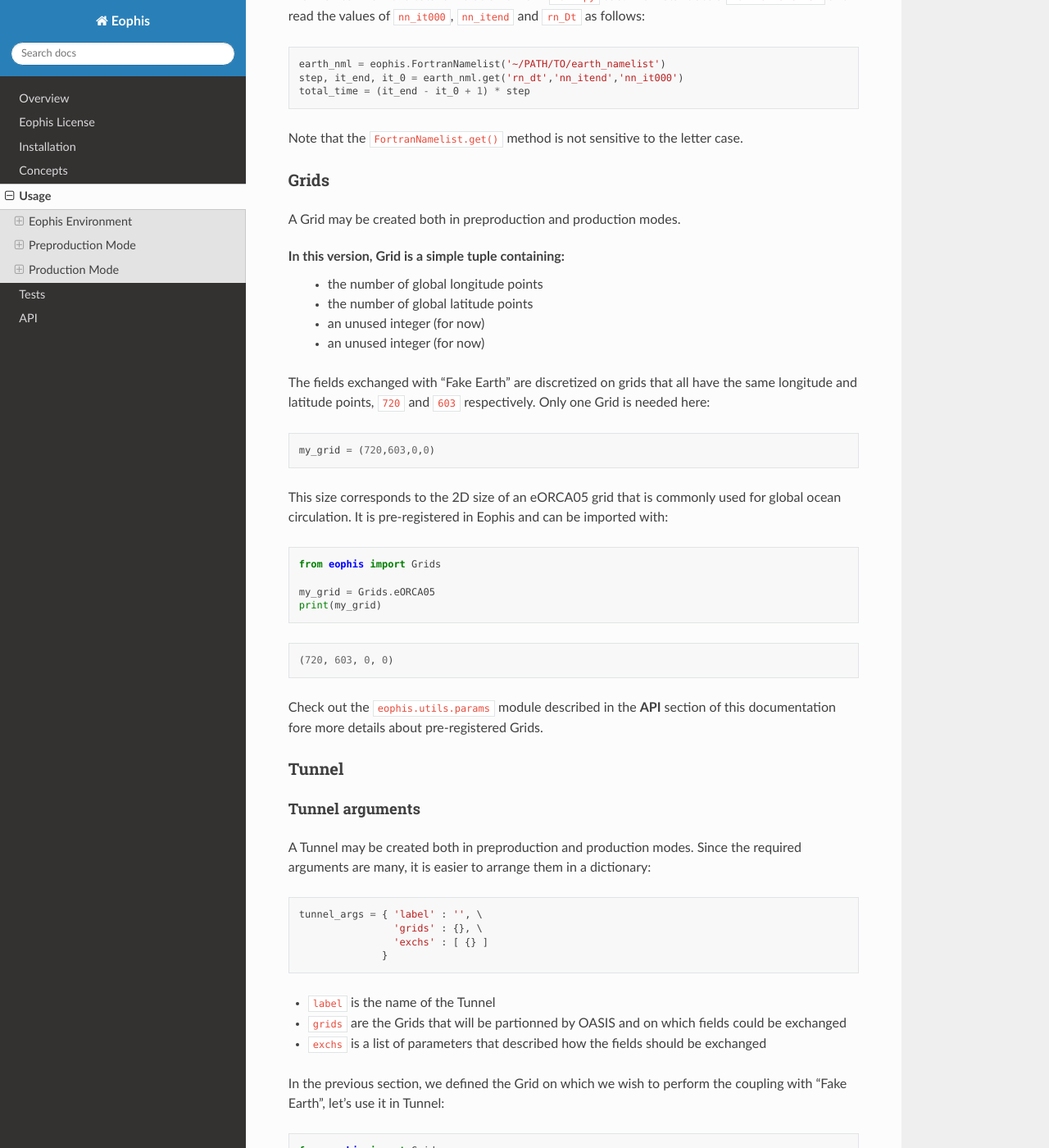
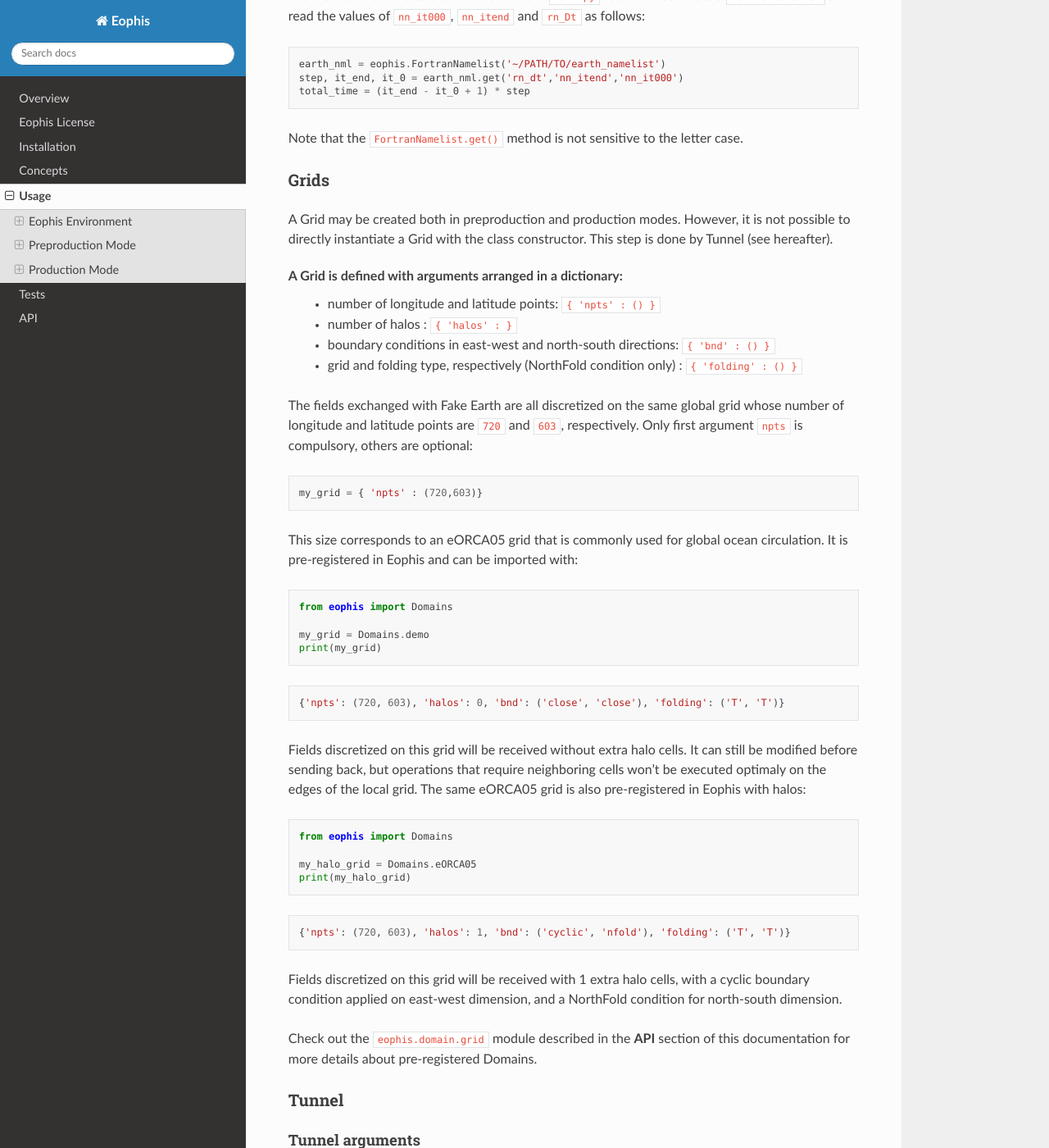
Before and after one commit to meom-group/eophis, a Sphinx documentation site: the page built from docs/source/usage.rst, in a window 1280 px wide and 1400 px high, scrolled down 5156 px. Shown: the whole window at 82% size. Built offline with Sphinx 7.4.7 and the Read the Docs theme 2.0.0, drawn with Linux system fonts in a browser that asks for light colours; some of the changed text lies outside the part shown.

Commit message:
doc about usage of grid with halos

```diff
--- a/docs/source/eophis.rst
+++ b/docs/source/eophis.rst
@@ -8,6 +8,7 @@ Subpackages
    :maxdepth: 4
 
    eophis.coupling
+   eophis.domain
    eophis.utils
 
 Submodules
--- a/docs/source/overview.rst
+++ b/docs/source/overview.rst
@@ -4,7 +4,7 @@ Eophis
 .. toctree::
     :maxdepth: 0
 
-**Eophis** is a collection of tools that eases the deployment of Python scripts (as pre-trained Machine Learning components) within Fortran/C geoscientific models through OASIS.
+**Eophis** is a collection of tools that eases the deployment of Python scripts (such as pre-trained Machine Learning components) within Fortran/C geoscientific models through OASIS.
 
     *Also it is the currently oldest known snake ancestra (2023)*
 
--- a/docs/source/tests.rst
+++ b/docs/source/tests.rst
@@ -67,10 +67,10 @@ Following commands run the test (number of executing processes may be changed in
 A surrogate geoscientific code with an hard-coded OASIS interface is emulated by ``fake_earth.py``.
 The script advances in time in accordance with parameters provided in the Fortran namelist ``earth_namelist``. ``models.py`` contains a dummy model ``deltaxy()`` that computes first order discrete differences along first and second axis.
 
-Differences imply to know neighboring cells. Those will be missing at boundaries, especially if ``models.py`` is scattered among processes. Fields need to be received on the model side with at least 1 extra halo cell to compute correct differences. It is also required to specify what values should contain the halos located at the boundaries of the global grid.
+Differences imply to know neighboring cells. Those will be missing at boundaries, especially if ``models.py`` is scattered among processes. Fields need to be received on the model side with at least 1 extra halo cell to compute correct differences. It is also required to determine the values of the halos located over the edges of the global grid.
 
 Thus, Fake Earth intends to send every time step:
-    - ``psi``, on Arakawa C-grid V-points, with size ``(10,10,3)``, cyclic/NFold conditions and 1 halo
+    - ``psi``, on Arakawa C-grid V points, with size ``(10,10,3)``, cyclic/NFold conditions and 1 halo
     - ``phi``, on a standard grid, with size ``(10,10,2)``, closed/cyclic conditions and 2 halos
 and to receive from the Python model:
     - ``dxpsi`` and ``dypsi``, results from ``deltaxy(psi)``, defined on same ``psi`` grid
--- a/docs/source/usage.rst
+++ b/docs/source/usage.rst
@@ -250,35 +250,51 @@ Note that the ``FortranNamelist.get()`` method is not sensitive to the letter ca
 
 Grids
 ~~~~~
-A Grid may be created both in preproduction and production modes.
+A Grid may be created both in preproduction and production modes. However, it is not possible to directly instantiate a Grid with the class constructor. This step is done by Tunnel (see hereafter).
 
-In this version, Grid is a simple tuple containing:
-    - the number of global longitude points
-    - the number of global latitude points
-    - an unused integer (for now)
-    - an unused integer (for now)
+A Grid is defined with arguments arranged in a dictionary:
+    - number of longitude and latitude points: ``{ 'npts' : () }``
+    - number of halos : ``{ 'halos' : }``
+    - boundary conditions in east-west and north-south directions: ``{ 'bnd' : () }``
+    - grid and folding type, respectively (NorthFold condition only) : ``{ 'folding' : () }``
 
-The fields exchanged with "Fake Earth" are discretized on grids that all have the same longitude and latitude points, ``720`` and ``603`` respectively. Only one Grid is needed here:
+
+The fields exchanged with Fake Earth are all discretized on the same global grid whose number of longitude and latitude points are ``720`` and ``603``, respectively. Only first argument ``npts`` is compulsory, others are optional:
 
 ::
 
-    my_grid = (720,603,0,0)
+    my_grid = { 'npts' : (720,603)}
 
 
-This size corresponds to the 2D size of an eORCA05 grid that is commonly used for global ocean circulation. It is pre-registered in Eophis and can be imported with:
+This size corresponds to an eORCA05 grid that is commonly used for global ocean circulation. It is pre-registered in Eophis and can be imported with:
 
 ::
 
-    from eophis import Grids
+    from eophis import Domains
 
-    my_grid = Grids.eORCA05
+    my_grid = Domains.demo
     print(my_grid)
 
 ::
 
-    (720, 603, 0, 0)
+    {'npts': (720, 603), 'halos': 0, 'bnd': ('close', 'close'), 'folding': ('T', 'T')}
 
-Check out the ``eophis.utils.params`` module described in the **API** section of this documentation fore more details about pre-registered Grids.
+Fields discretized on this grid will be received without extra halo cells. It can still be modified before sending back, but operations that require neighboring cells won't be executed optimaly on the edges of the local grid. The same eORCA05 grid is also pre-registered in Eophis with halos:
+
+::
+
+    from eophis import Domains
+
+    my_halo_grid = Domains.eORCA05
+    print(my_halo_grid)
+
+::
+
+    {'npts': (720, 603), 'halos': 1, 'bnd': ('cyclic', 'nfold'), 'folding': ('T', 'T')}
+
+Fields discretized on this grid will be received with 1 extra halo cells, with a cyclic boundary condition applied on east-west dimension, and a NorthFold condition for north-south dimension.
+
+Check out the ``eophis.domain.grid`` module described in the **API** section of this documentation for more details about pre-registered Domains.
 
 
 
@@ -300,18 +316,18 @@ A Tunnel may be created both in preproduction and production modes. Since the re
 * ``grids`` are the Grids that will be partionned by OASIS and on which fields could be exchanged
 * ``exchs`` is a list of parameters that described how the fields should be exchanged
 
-In the previous section, we defined the Grid on which we wish to perform the coupling with "Fake Earth", let's use it in Tunnel:
+In the previous section, we defined the Grid on which we wish to perform the coupling with Fake Earth, let's use it in Tunnel:
 
 ::
 
-    from eophis import Grids
+    from eophis import Domains
 
     tunnel_args = { 'label' : 'TO_EARTH', \
-                    'grids' : { 'eORCA05' : Grids.eORCA05 }, \
+                    'grids' : { 'demo' : Domains.demo }, \
                     'exchs' : [ {} ]
                   }
 
-Now, the Tunnel will be able to configure communications of fields discretized on the ``eORCA05`` Grid.
+Now, the Tunnel will be able to configure communications of fields discretized on the ``demo`` Grid.
 
 .. note:: More than one Grid may be associated to the Tunnel.
 
@@ -339,13 +355,13 @@ A Tunnel can handle exchanges with different options, that's why it takes a list
 
 ::
 
-    from eophis import Grids, Freqs
+    from eophis import Domains, Freqs
 
     tunnel_args = { 'label' : 'TO_EARTH', \
-                  'grids' : { 'eORCA05' : Grids.eORCA05 }, \
-                  'exchs' : [ {'freq' :        3600,  'grd' : 'eORCA05', 'lvl' : 1, 'in' : ['sst'], 'out' : ['sst_var'] },  \
-                              {'freq' : Freqs.DAILY,  'grd' : 'eORCA05', 'lvl' : 3, 'in' : ['svt'], 'out' : ['svt_var'] },  \
-                              {'freq' : Freqs.STATIC, 'grd' : 'eORCA05', 'lvl' : 1, 'in' : ['msk'], 'out' : [] }]
+                  'grids' : { 'demo' : Domains.demo }, \
+                  'exchs' : [ {'freq' :        3600,  'grd' : 'demo', 'lvl' : 1, 'in' : ['sst'], 'out' : ['sst_var'] },  \
+                              {'freq' : Freqs.DAILY,  'grd' : 'demo', 'lvl' : 3, 'in' : ['svt'], 'out' : ['svt_var'] },  \
+                              {'freq' : Freqs.STATIC, 'grd' : 'demo', 'lvl' : 1, 'in' : ['msk'], 'out' : [] }]
                 }
 
 
@@ -364,27 +380,40 @@ Registration takes the same arguments as the Tunnel constructor except that they
 
 ::
 
-    from eophis import Freqs, Grids
+    from eophis import Freqs, Domains
 
     # empty Tunnel config list
     tunnel_config = list()
 
     # Tunnel for the regular exchanges
     tunnel_config.append( { 'label' : 'TO_EARTH', \
-                            'grids' : { 'eORCA05' : Grids.eORCA05 }, \
-                            'exchs' : [ {'freq' :        3600,  'grd' : 'eORCA05', 'lvl' : 1, 'in' : ['sst'], 'out' : ['sst_var'] }, \
-                                        {'freq' : Freqs.DAILY,  'grd' : 'eORCA05', 'lvl' : 3, 'in' : ['svt'], 'out' : ['svt_var'] }] }
+                            'grids' : { 'demo' : Domains.demo }, \
+                            'exchs' : [ {'freq' :        3600,  'grd' : 'demo', 'lvl' : 1, 'in' : ['sst'], 'out' : ['sst_var'] }, \
+                                        {'freq' : Freqs.DAILY,  'grd' : 'demo', 'lvl' : 3, 'in' : ['svt'], 'out' : ['svt_var'] }] }
                         )
 
     # Tunnel for the static exchange
     tunnel_config.append( { 'label' : 'TO_EARTH_METRIC', \
-                            'grids' : { 'eORCA05' : Grids.eORCA05}, \
-                            'exchs' : [ {'freq' : Freqs.STATIC, 'grd' : 'eORCA05', 'lvl' : 1, 'in' : ['msk'], 'out' : []} ] }
+                            'grids' : { 'demo' : Domains.demo}, \
+                            'exchs' : [ {'freq' : Freqs.STATIC, 'grd' : 'demo', 'lvl' : 1, 'in' : ['msk'], 'out' : []} ] }
                         )
 
     # Register Tunnels
     earth, earth_metrics = eophis.register_tunnels( tunnel_config )
 
+
+Grids associated to the Tunnel will be instantiated during registration. This may be seen in logs:
+
+.. code-block :: bash
+
+    cat eophis.out
+    # [...]
+    -------- Tunnel TO_EARTH registered --------
+    # [...]
+      Grid demo registered
+          Global size: (720, 603)
+          Boundary conditions: ('close', 'close')
+    ------------------------------------
 
 
 Assemble a Loop and a Router
@@ -396,7 +425,7 @@ For instance, only one Loop is available in Eophis. It is named ``all_in_all_out
 ::
 
     niter = it_end - it_0 + 1
-    @eophis.all_in_all_out(earth_system=earth, step=step, niter=niter)
+    @eophis.all_in_all_out(geo_model=earth, step=step, niter=niter)
 
 
 Router is an empty function that is embedded within the Loop between the reception and the sending phases. Inside the Loop, it receives all the fields obtained during the reception phase and is expected to return all the fields required for the sending back phase. An empty Router assembled with a Loop has the following structure:
@@ -404,7 +433,7 @@ Router is an empty function that is embedded within the Loop between the recepti
 
 ::
 
-    @eophis.all_in_all_out(earth_system=earth, step=step, niter=niter)
+    @eophis.all_in_all_out(geo_model=earth, step=step, niter=niter)
     def loop_core(**inputs):
         outputs = {}
         # ...
@@ -417,7 +446,7 @@ In other words, Router delivers all the Tunnel received fields in ``inputs``. Us
 
 ::
 
-    @eophis.all_in_all_out(earth_system=earth, step=step, niter=niter)
+    @eophis.all_in_all_out(geo_model=earth, step=step, niter=niter)
     def loop_core(**inputs):
         outputs = {}
         outputs['sst_var'] = add_100(inputs['sst'])
@@ -488,40 +517,40 @@ Total simulation time is required by the OASIS namelist and is passed as argumen
     # ======= Tunnel TO_EARTH =======
     # Earth -- sst --> Models
     E_OUT_0 M_IN_0 1 3600 0 rst.nc EXPORTED
-    720 603 720 603 eORCA05 eORCA05 LAG=0
+    720 603 720 603 demo demo LAG=0
     P 2 P 2
     # Earth <-- sst_var -- Models
     M_OUT_0 E_IN_0 1 3600 0 rst.nc EXPORTED
-    720 603 720 603 eORCA05 eORCA05 LAG=0
+    720 603 720 603 demo demo LAG=0
     P 2 P 2
     # Earth -- svt --> Models
     E_OUT_1 M_IN_1 1 86400 0 rst.nc EXPORTED
-    720 603 720 603 eORCA05 eORCA05 LAG=0
+    720 603 720 603 demo demo LAG=0
     P 2 P 2
     # Earth <-- svt_var -- Models
     M_OUT_1 E_IN_1 1 86400 0 rst.nc EXPORTED
-    720 603 720 603 eORCA05 eORCA05 LAG=0
+    720 603 720 603 demo demo LAG=0
     P 2 P 2
     # ======= Tunnel TO_EARTH_METRIC =======
     # Earth -- msk --> Models
     E_OUT_2 M_IN_2 1 2424000 0 rst.nc EXPORTED
-    720 603 720 603 eORCA05 eORCA05 LAG=0
+    720 603 720 603 demo demo LAG=0
     P 2 P 2
     #
     $END
 
 Without going in the details, just note the header that indicates that Eophis worked here and the comments added to identify which sections correspond to which exchanges and Tunnels.
 
-At this point, everything is ready for OASIS. For curious or OASIS initiated users, a last editing functionality is available. In a ``namcouple`` section, like:
+At this point, everything is ready for OASIS. For curious people or OASIS initiated users, a last editing functionality is available. In a ``namcouple`` section, like:
 
 .. code-block :: bash
 
     # Earth -- sst --> Models
     E_OUT_0 M_IN_0 1 3600 0 rst.nc EXPORTED
-    720 603 720 603 eORCA05 eORCA05 LAG=0
+    720 603 720 603 demo demo LAG=0
     P 2 P 2
 
-the two first terms are aliases that OASIS uses to perform the communications. ``sst`` is manipulated by OASIS under the name ``E_OUT_0`` from the "Fake Earth" side and under ``M_IN_0`` from the Python side. Those aliases have been set by default during Tunnel registration.
+the two first terms are aliases that OASIS uses to perform the communications. ``sst`` is manipulated by OASIS under the name ``E_OUT_0`` from the Fake Earth side and under ``M_IN_0`` from the Python side. Those aliases have been set by default during Tunnel registration.
 
 In Eophis, it does not matter to know these aliases since every OASIS actions are wrapped. On the contrary, it might do from the geoscientific side to setup the coupling, depending on the OASIS implementation.
 
@@ -544,13 +573,13 @@ In Eophis, it does not matter to know these aliases since every OASIS actions ar
           - sst_var -> M_OUT_0
           - svt -> M_IN_1
           - svt_var -> M_OUT_1
+    # [...]
     -------- Tunnel TO_EARTH_METRIC registered --------
       namcouple variable names
         Earth side:
           - msk -> E_OUT_2
         Models side:
           - msk -> M_IN_2
-
 
 
 * A second solution is to specify user-defined aliases corresponding to those used in the physical code. This can be done with two optional Tunnel arguments ``geo_aliases`` and ``py_aliases``. Both are dictionnaries that associate an alias to the fields names defined in Tunnel for the Earth side and the Model side, respectively. For example:
@@ -560,9 +589,9 @@ In Eophis, it does not matter to know these aliases since every OASIS actions ar
 
     # Configurate a Tunnel for the regular exchanges
     tunnel_config.append( { 'label'      : 'TO_EARTH', \
-                            'grids'      : { 'eORCA05' : Grids.eORCA05}, \
-                            'exchs'      : [ {'freq' :        3600,  'grd' : 'eORCA05', 'lvl' : 1, 'in' : ['sst'], 'out' : ['sst_var'] },  \
-                                             {'freq' : Freqs.DAILY,  'grd' : 'eORCA05', 'lvl' : 3, 'in' : ['svt'], 'out' : ['svt_var'] }], \
+                            'grids'      : { 'demo' : Domains.demo}, \
+                            'exchs'      : [ {'freq' :        3600,  'grd' : 'demo', 'lvl' : 1, 'in' : ['sst'], 'out' : ['sst_var'] },  \
+                                             {'freq' : Freqs.DAILY,  'grd' : 'demo', 'lvl' : 3, 'in' : ['svt'], 'out' : ['svt_var'] }], \
                             'geo_aliases' : { 'sst' : 'EAR_SST', 'svt' : 'EAR_TEMP', 'sst_var' : 'EAR_SSTV', 'svt_var' : 'EARTEMPV'},  \
                             'py_aliases'  : { 'sst' : 'EOP_SST', 'svt' : 'EOP_TEMP', 'sst_var' : 'EOP_SSTV', 'svt_var' : 'EOPTEMPV'}   }
                         )
@@ -589,24 +618,24 @@ It is of course possible to use only one of these optional arguments and Eophis
     # ======= Tunnel TO_EARTH =======
     # Earth -- sst --> Models
     EAR_SST EOP_SST 1 3600 0 rst.nc EXPORTED
-    720 603 720 603 eORCA05 eORCA05 LAG=0
+    720 603 720 603 demo demo LAG=0
     P 2 P 2
     # Earth <-- sst_var -- Models
     EOP_SSTV EAR_SSTV 1 3600 0 rst.nc EXPORTED
-    720 603 720 603 eORCA05 eORCA05 LAG=0
+    720 603 720 603 demo demo LAG=0
     P 2 P 2
     # Earth -- svt --> Models
     EAR_TEMP EOP_TEMP 1 86400 0 rst.nc EXPORTED
-    720 603 720 603 eORCA05 eORCA05 LAG=0
+    720 603 720 603 demo demo LAG=0
     P 2 P 2
     # Earth <-- svt_var -- Models
     EOPTEMPV EARTEMPV 1 86400 0 rst.nc EXPORTED
-    720 603 720 603 eORCA05 eORCA05 LAG=0
+    720 603 720 603 demo demo LAG=0
     P 2 P 2
     # ======= Tunnel TO_EARTH_METRIC =======
     # Earth -- msk --> Models
     E_OUT_0 M_IN_0 1 2424000 0 rst.nc EXPORTED
-    720 603 720 603 eORCA05 eORCA05 LAG=0
+    720 603 720 603 demo demo LAG=0
     P 2 P 2
     #
     $END
@@ -675,6 +704,7 @@ Static reception of ``msk`` with the Tunnel ``earth_metrics`` is done with:
     my_mask = earth_metrics.receive('msk')
     print(my_mask.shape)
     # should print (720,603,1) if executed on one process
+    # should print (722,605,1) if defined on a grid with 1 halo, and executed on one process
 
 
 This also writes a message in the log file:
```
Also changed, not shown: other parts of docs/source/usage.rst (+2 -2 lines), docs/source/concept_object.rst (+6 -6 lines), docs/source/eophis.domain.rst (added, +53 -0 lines).
